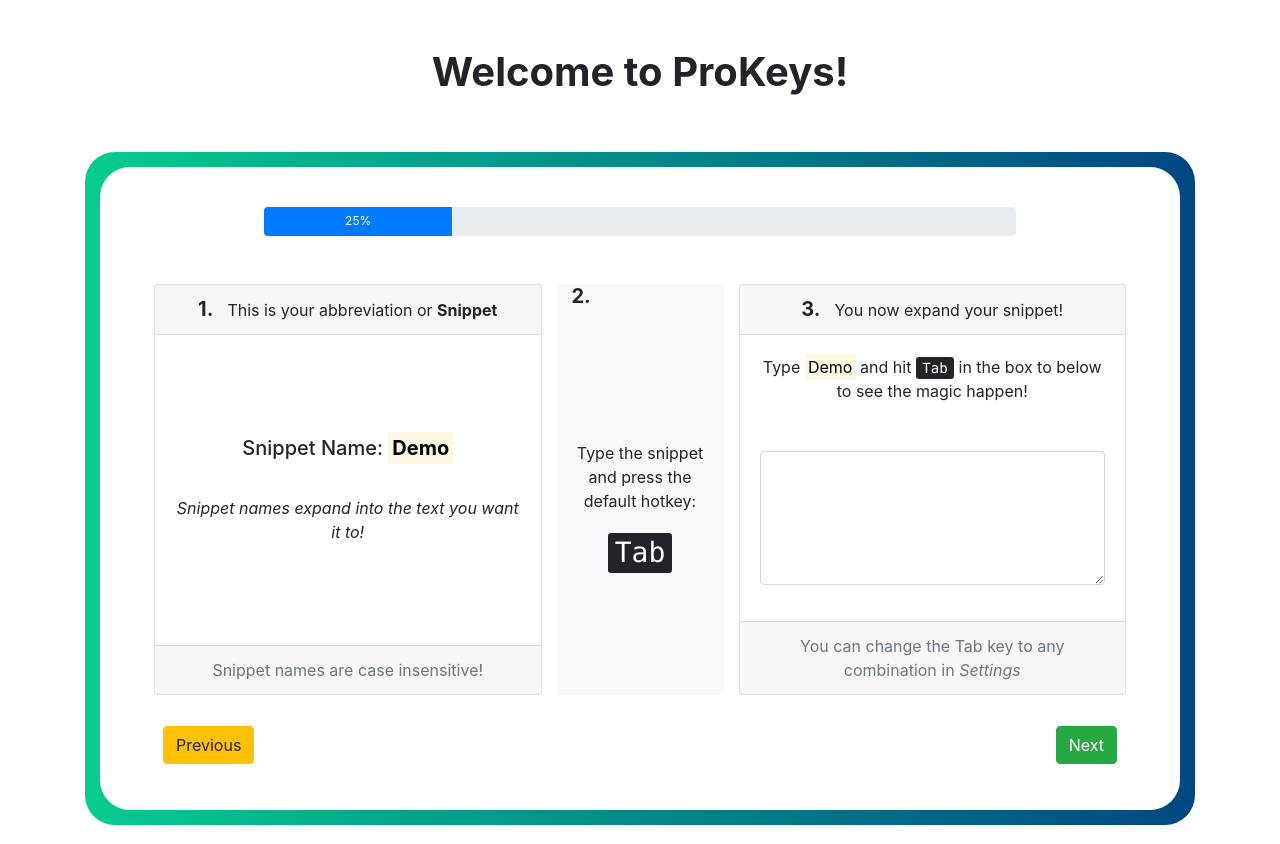
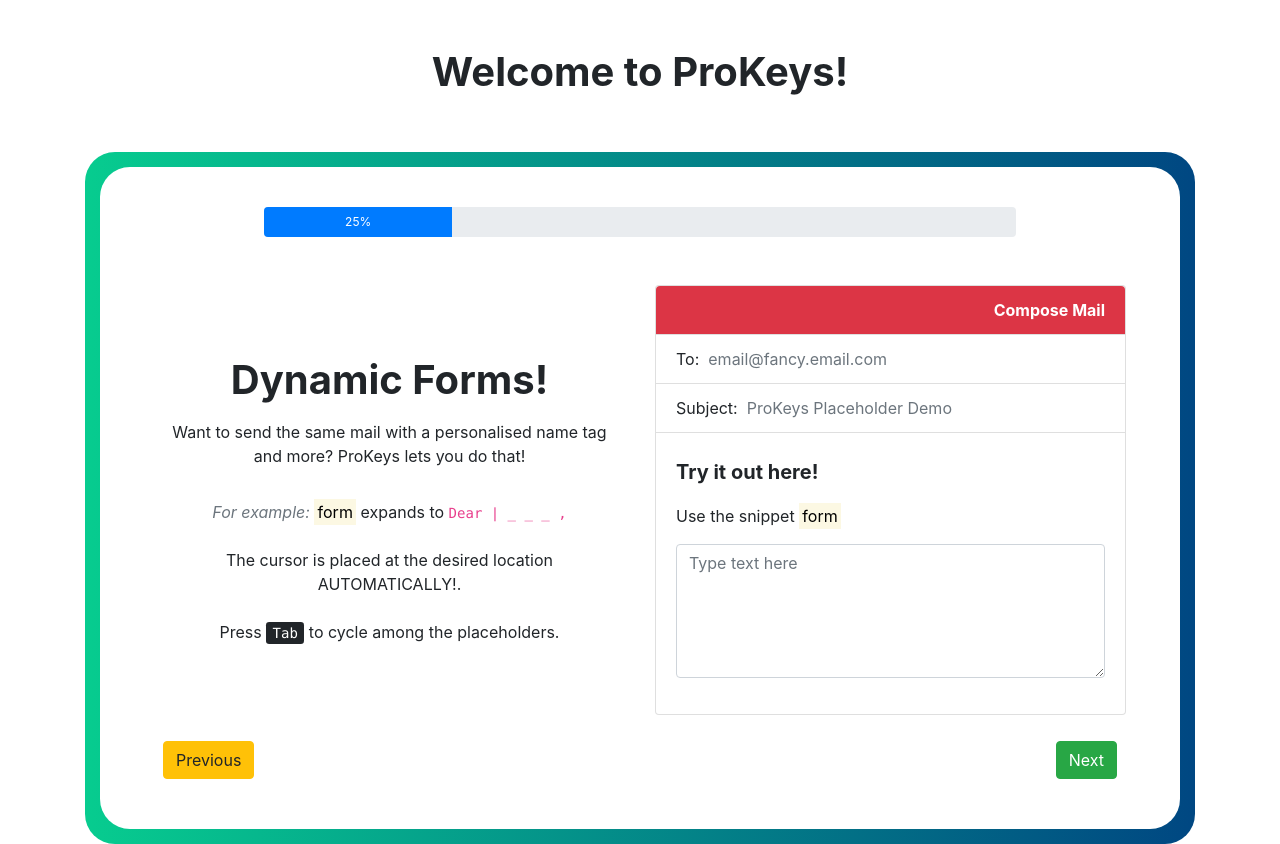
Before and after one commit to jaidevshriram/ProKeys-Frontend, a React (Create React App) app in the folder onboarding/: page / in a window 1280 px wide. Built offline with nearby package versions, Linux system fonts and the light colour scheme.

Commit message:
Added dynamic form

```diff
--- a/onboarding/src/App.js
+++ b/onboarding/src/App.js
@@ -1,13 +1,14 @@
 import React from 'react';
 
 import Intro from './Intro';
+import Placeholders from './Placeholders';
 
 export default class App extends React.Component {
 
   constructor(props) {
     super(props);
     this.state = {
-      progress: 0,
+      progress: 2,
     }
   }
 
@@ -19,11 +20,20 @@
 
   previous = () => {
     this.setState({
-      progress: this.setState.progress - 1,
+      progress: this.state.progress - 1,
     })
   }
 
   render() {
+
+    let component = <React.Fragment></React.Fragment>;
+
+    switch(this.state.progress) {
+      case 0:
+      case 1: component = <Intro />; break;
+      case 2: component = <Placeholders />; break;
+    }
+
     return (
       <React.Fragment>
         <div className="container-fluid h-100">
@@ -43,7 +53,7 @@
                           <div className="container-fluid">
                             <div className="row h-100">
                               <div className="col text-center">
-                                <Intro />
+                                {component}
                                 <div className="d-flex mt-5 px-3">
                                   <div className="p-2">
                                     <button className="btn btn-warning" onClick={this.previous}>
--- /dev/null
+++ b/onboarding/src/Placeholders.js
@@ -0,0 +1,54 @@
+import React from 'react';
+
+export default class Placeholders extends React.Component {
+	render() {
+		return (
+			<React.Fragment>
+
+				<div className="progress w-75 mx-auto" style={{height: "5%"}}>
+				  <div className="progress-bar" Role="progressbar" style={{ width: "25%"}} aria-valuenow="25" aria-valuemin="0" aria-valuemax="100">25%</div>
+				</div>
+
+		        <div className="container-fluid h-75 pt-5">
+		        	<div className="row h-100">
+		        		<div className="col d-flex align-self-center justify-content-center">
+		        			<div className="container-fluid ">
+		        				<div className="row ">
+		        					<div className="col">
+		        						<h1 className="font-weight-bold">Dynamic Forms!</h1>
+		        						<p className="pt-2 pb-3">Want to send the same mail with a personalised name tag and more? ProKeys lets you do that!</p>
+
+		        						<i className="text-muted">For example:</i> <mark>form</mark> expands to <code>Dear | _&nbsp;_&nbsp;_&nbsp;,</code>
+
+		        						<br/><br/>
+
+		        						The cursor is placed at the desired location AUTOMATICALLY!. <br/><br/>
+
+		        						Press <kbd>Tab</kbd> to cycle among the placeholders.
+		        					</div>
+		        				</div>
+		        			</div>
+		        		</div>
+						<div className="col">
+							<div class="card w-100">
+									<ul class="list-group list-group-flush text-left">
+									<li class="list-group-item bg-danger text-right text-white font-weight-bold">Compose Mail</li>
+									<li class="list-group-item">To:&nbsp;&nbsp;<span className="text-muted">email@fancy.email.com</span></li>
+									<li class="list-group-item">Subject:&nbsp;&nbsp;<span className="text-muted">ProKeys Placeholder Demo</span></li>
+									<div class="card-body">
+										<h5 class="card-title font-weight-bold py-2">Try it out here!</h5>
+										<p class="card-text">Use the snippet <mark>form</mark></p>
+										<div className="form-group">
+											<textarea className="form-control" rows="5" placeholder="Type text here">
+											</textarea>
+										</div>
+									</div>
+								</ul>
+							</div>
+						</div>
+		        	</div>
+		        </div>
+	        </React.Fragment>
+		);
+	}
+}
```
